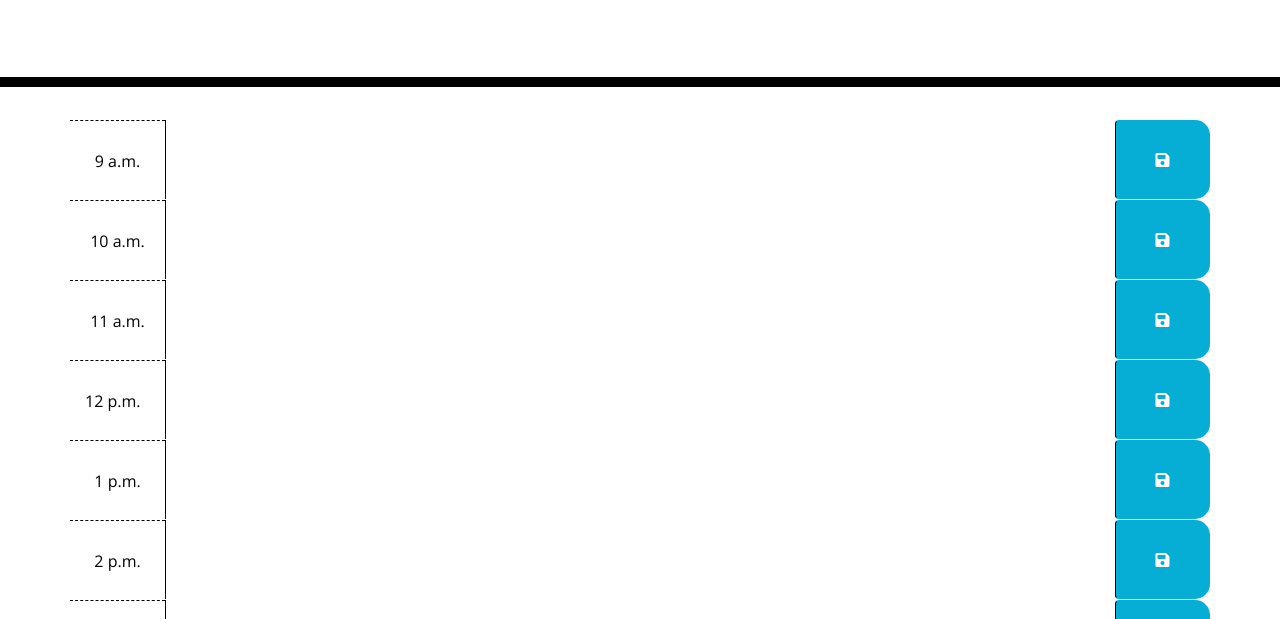
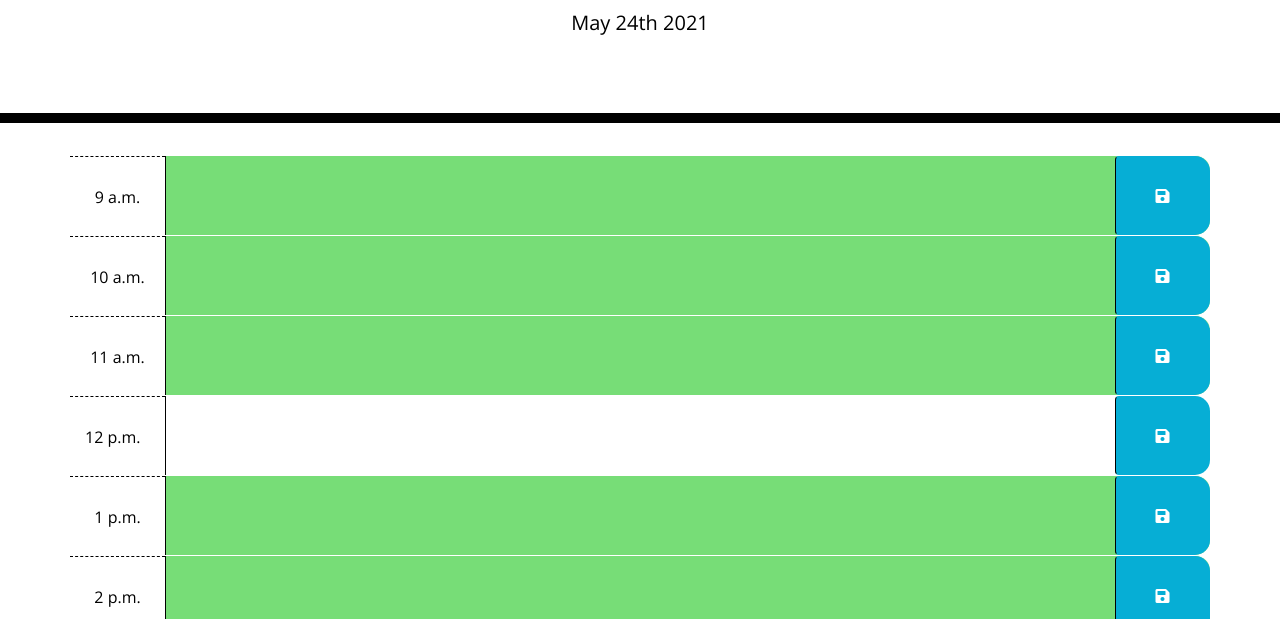
Before and after one commit to Araceli4690/work-day-scheduler, a plain HTML site: page index.html in a window 1280 px wide. Shown: the part 181-800 px from the top of the page. Drawn offline with nearby package versions, Linux system fonts and the light colour scheme.

Commit message:
javascript

```diff
--- a/assets/script.js
+++ b/assets/script.js
@@ -0,0 +1,52 @@
+//displaying today's date
+var currentDay = moment().format("MMM Do YYYY");
+$('#currentDay').html(currentDay);
+
+//listening for click event on save button
+$(document).ready(function() {
+    $(".saveBtn").on("click", function() {
+        var text = $(this).siblings(".description").val();
+        var time = $(this).parent().attr("id");
+        //saving items in local storage
+        localStorage.setItem(time, text);
+     })
+
+     // checking current time to color code hour blocks
+     function timeCheck() {
+         var timeNow = moment().hour();
+
+         $(".time-block").each(function () {
+             var timeBlock = parseInt($(this).attr("id").split("hour")[1]);
+
+             // check current time against specified time blocks to color code
+            if (timeBlock < timeNow) {
+                 $(this).removeClass("future");
+                 $(this).removeClass("present");
+                 $(this).addClass("past");
+             }
+            else if (timeBlock === timeNow) {
+                $(this).removeClass("future");
+                $(this).removeClass("past");
+                $(this).addClass("present");
+             }
+            else {
+                $(this).removeClass("present");
+                $(this).removeClass("past");
+                $(this).addClass("future");
+             }
+         })
+     }
+
+     $("#hr9 .description").val(localStorage.getItem("hr9"));
+     $("#hr10 .description").val(localStorage.getItem("hr10"));
+     $("#hr11 .description").val(localStorage.getItem("hr11"));
+     $("#hr12 .description").val(localStorage.getItem("hr12"));
+     $("#hr1 .description").val(localStorage.getItem("hr1"));
+     $("#hr2 .description").val(localStorage.getItem("hr2"));
+     $("#hr3 .description").val(localStorage.getItem("hr3"));
+     $("#hr4 .description").val(localStorage.getItem("hr4"));
+     $("#hr5 .description").val(localStorage.getItem("hr5"));
+
+     timeCheck();
+
+    })
--- a/index.html
+++ b/index.html
@@ -105,5 +105,6 @@
 
     <script src="https://code.jquery.com/jquery-3.4.1.min.js"></script>
     <script src="https://cdnjs.cloudflare.com/ajax/libs/moment.js/2.24.0/moment.min.js"></script>
+    <script src="./assets/script.js"></script>
   </body>
 </html>
```
